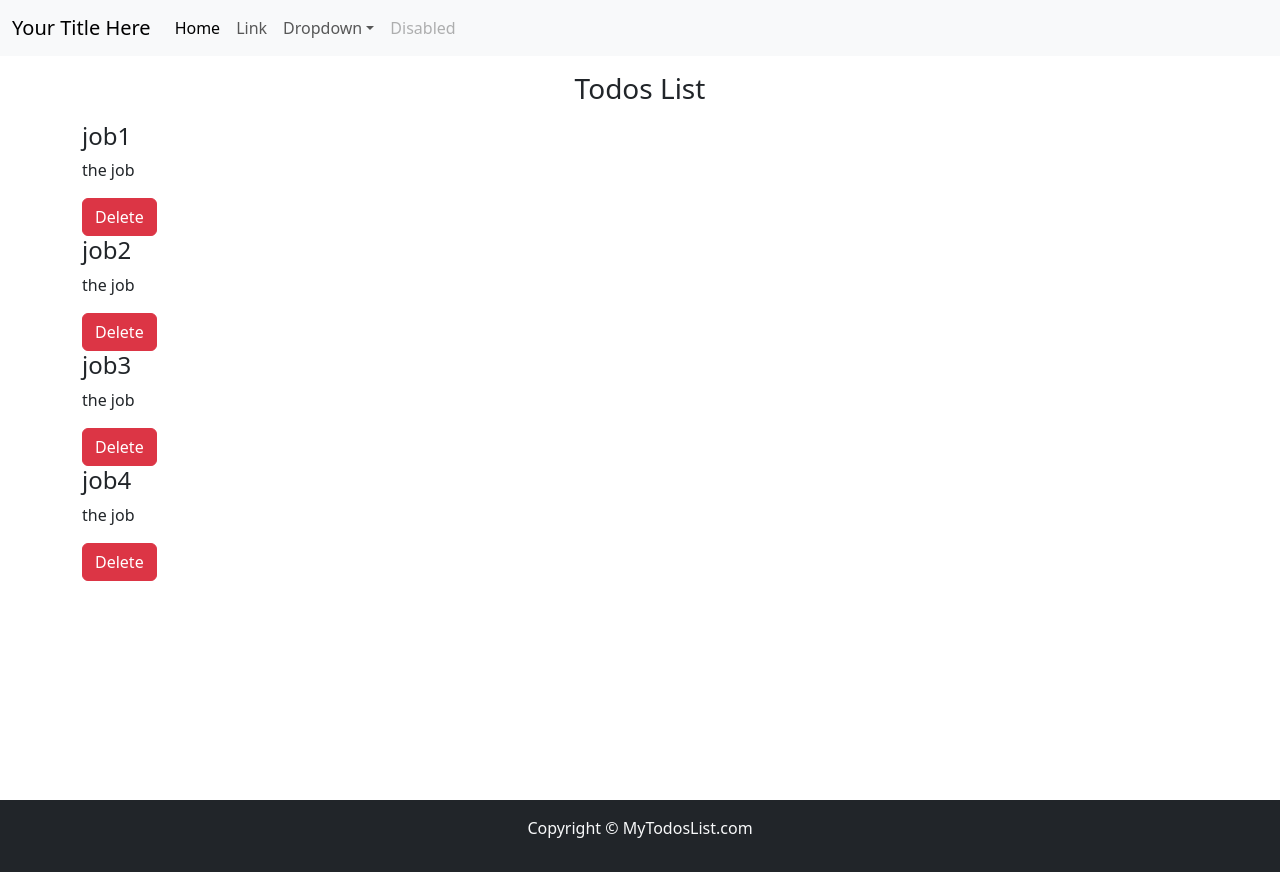
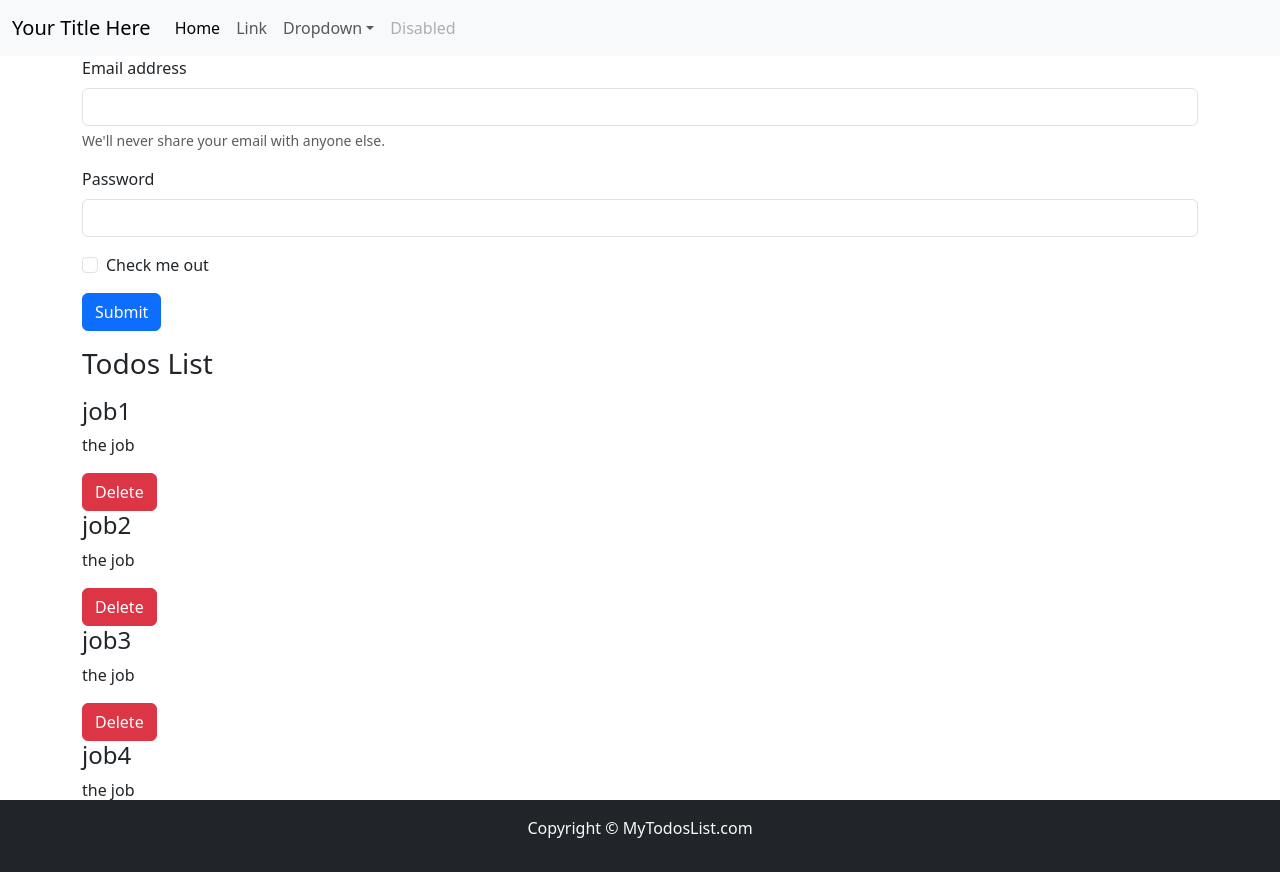
Before and after one commit to Nishantrde/lrn_react, a React (Create React App) app: page / in a window 1280 px wide. Built offline with nearby package versions, Linux system fonts and the light colour scheme.

Commit message:
Ading Todo

```diff
--- a/src/App.js
+++ b/src/App.js
@@ -2,6 +2,7 @@
 import Header from './MyComponenets/Header';
 import Footer from './MyComponenets/Footer';
 import Todos from './MyComponenets/Todos';
+import AddTodo from './MyComponenets/AddTodo';
 import React, {useActionState, useState} from 'react';
 
 import './App.css';
@@ -40,6 +41,7 @@
   return (
     <>
     <Header/>
+    <AddTodo/>
     <Todos todos = {todos} onDelete={onDelete}/>
     <Footer/>
     </>
--- /dev/null
+++ b/src/MyComponenets/AddTodo.js
@@ -0,0 +1,26 @@
+import React from 'react'
+
+const AddTodo = () => {
+  return (
+    <div className='container'>
+    <form>
+  <div class="mb-3">
+    <label for="exampleInputEmail1" class="form-label">Email address</label>
+    <input type="email" class="form-control" id="exampleInputEmail1" aria-describedby="emailHelp"/>
+    <div id="emailHelp" class="form-text">We'll never share your email with anyone else.</div>
+  </div>
+  <div class="mb-3">
+    <label for="exampleInputPassword1" class="form-label">Password</label>
+    <input type="password" class="form-control" id="exampleInputPassword1"/>
+  </div>
+  <div class="mb-3 form-check">
+    <input type="checkbox" class="form-check-input" id="exampleCheck1"/>
+    <label class="form-check-label" for="exampleCheck1">Check me out</label>
+  </div>
+  <button type="submit" class="btn btn-primary">Submit</button>
+</form>
+</div>
+    )
+}
+
+export default AddTodo
--- a/src/MyComponenets/Todos.js
+++ b/src/MyComponenets/Todos.js
@@ -4,7 +4,7 @@
 const Todos = (props) => {
   return (
     <div className='container'>
-      <h3 className='text-center my-3'>Todos List</h3>
+      <h3 className='my-3'>Todos List</h3>
       {props.todos.length ===0? "No Todos to display":
       props.todos.map((todo) => {
         return <TodoItem todo={todo} key={todo.sno} onDelete = {props.onDelete}/>
```
